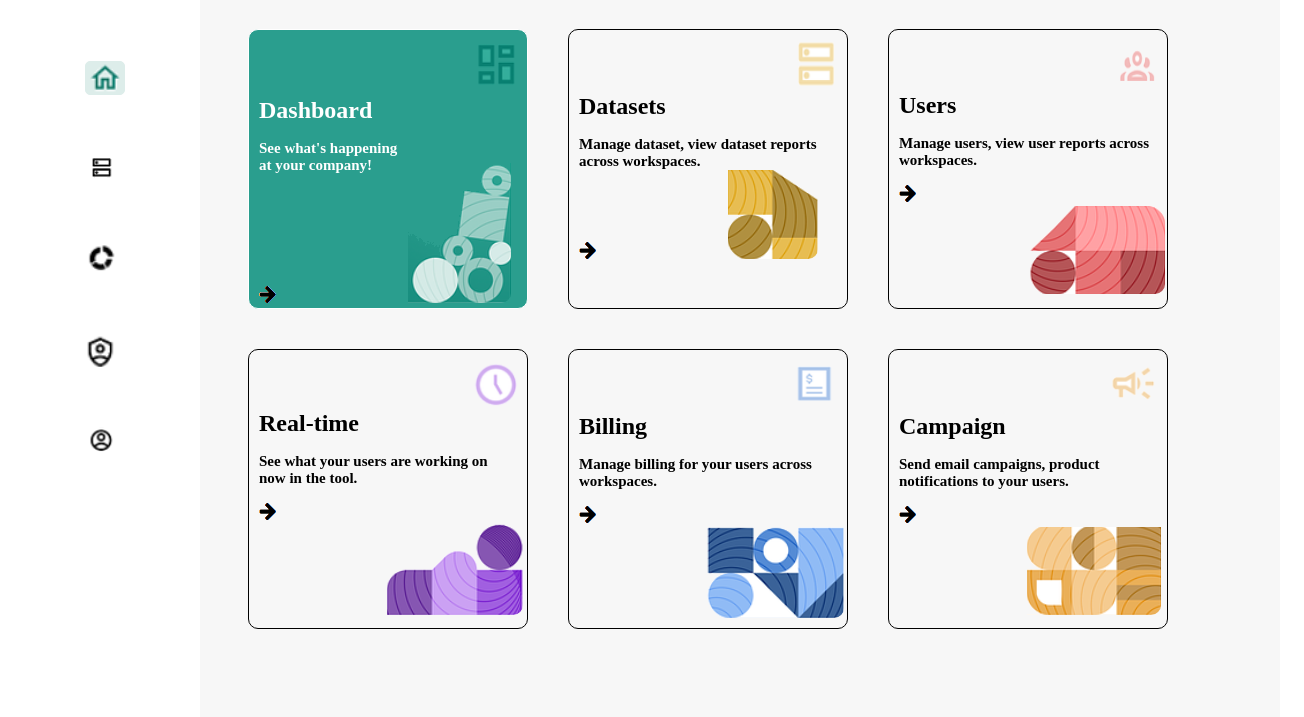
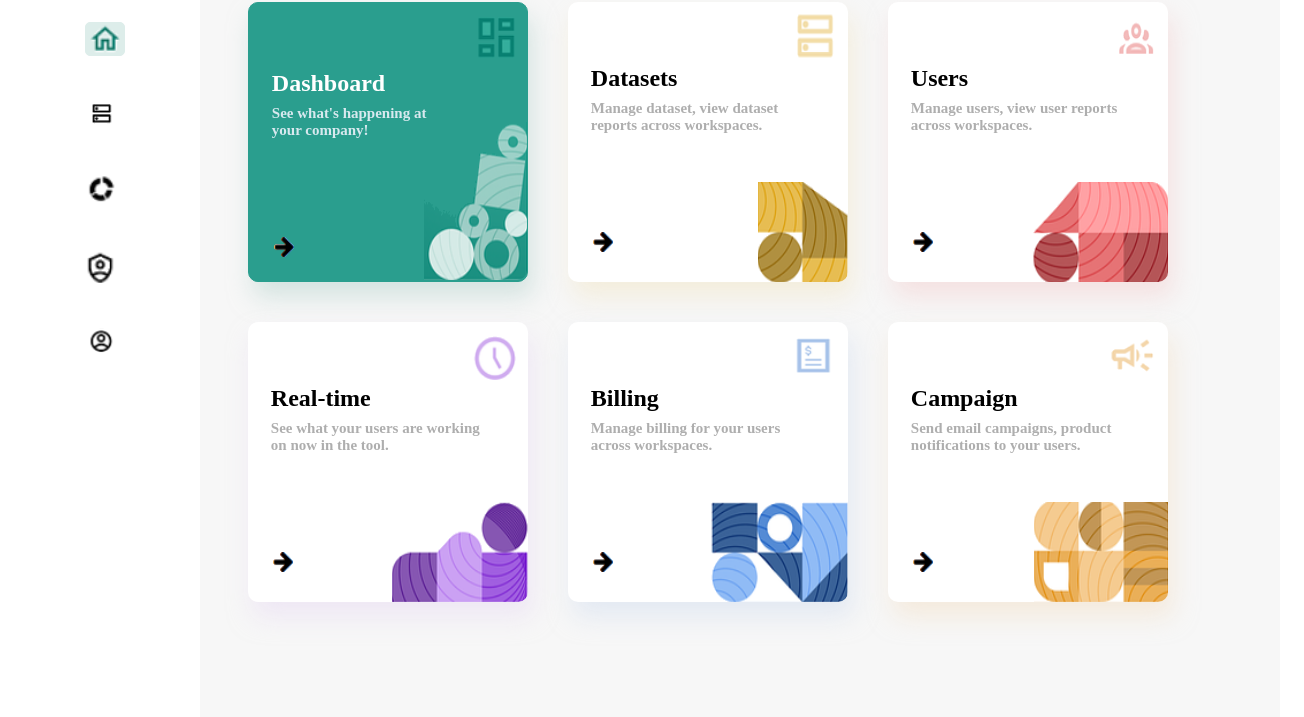
Before and after one commit to RasaZuk/good-morning, a website: page index.html in a window 1280 px wide. Shown: the part 83-800 px from the top of the page, 1304 px wide, since content can reach past the window. Drawn offline with Linux system fonts and the light colour scheme.

Commit message:
Good morning finito

```diff
--- a/css/main.css
+++ b/css/main.css
@@ -10,19 +10,17 @@ body {
     width: 100%;
     height: 800px;
     min-height: 100vh;
-
 }
 
 
 aside {
     width: 200px;
-
     display: flex;
     flex-direction: column;
 }
 
 .side-icons .logo {
-        margin-bottom: 2rem;
+    margin-bottom: 0.5rem;
 }
 
 
@@ -30,7 +28,7 @@ aside {
     display: flex;
     flex-direction: column;
     align-self: center;
-        gap: 60px;
+    gap: 45px;
     width: 70px;
     height: 50px;
     padding: 20px;
@@ -44,7 +42,6 @@ aside {
     border-radius: 5px;
     width: 40px;
     height: 40px;
-
 }
 
 
@@ -52,11 +49,11 @@ header {
     display: flex;
     width: 100%;
     height: 80px;
+    margin-left: 1.5rem;
 }
 
 
 .main-header {
-
     color: black;
     font-size: 30px;
     font-weight: 550;
@@ -83,8 +80,7 @@ main {
     display: flex;
     flex-wrap: wrap;
     gap: 40px;
-    margin: 2rem 3rem 0 3rem;
-
+    margin: 0.3rem 2rem 0 3rem;
 }
 
 
@@ -97,12 +93,47 @@ main {
     width: 280px;
     height: 280px;
     border-radius: 10px;
+    background-color: white;
+    border: none;
 }
+
+
+
+.main-box > .topright {
+    width: 50px;
+    height: 50px;
+    margin-left: 210px;
+}
+
+
+h2 {
+    display: flex;
+    flex-direction: column;
+    font-size: 1.5rem;
+    color: black;
+    margin: 0.2rem 0 0.5rem 0.8rem;
+}
+
+
+h3 {
+    font-size: 15px;
+    margin: 0.2rem 0.5rem 3rem 0.8rem;
+    color: rgb(174, 174, 174);
+    width: 85%;
+}
+
+
+.bottom {
+    display: flex;
+    justify-content: space-between;
+
+}
+
 
 .display>.first-box {
     background-color: rgb(42, 158, 142);
     padding: 10px;
-    border: 1px solid;
+    border: 1px solid rgb(42, 158, 142);
     width: 280px;
     height: 280px;
     border-radius: 10px;
@@ -110,57 +141,33 @@ main {
 }
 
 
-
-
-.main-box .topright {
-    width: 50px;
-    height: 50px;
-    margin-left: 210px;
-}
-
 .first-box .topright {
     width: 50px;
     height: 50px;
     margin-left: 210px;
 }
 
-h2 {
-    display: flex;
-    flex-direction: column;
-    font-size: 1.5rem;
-    color: black;
-    margin-top: 0.2rem;
+.first-box h2 {
+    color: white;
+    margin: 0.2rem 0 0.5rem 0.8rem;
 }
 
-.first-box h2 {
-    color: white;
+.first-box h3 {
+    color: rgb(216, 233, 239);
+    width: 60%;
 }
 
-
- h3 {
-    font-size: 15px;
-    margin-top: 1rem;
+.bottom>.rodykle {
+    width: 20px;
+    height: 20px;
+    margin: 50px 10px 20px 15px;
 }
 
-
-
-.bottom .rodykle {
-   margin-top: 1rem;
-   justify-content: space-around;
+.bottom > .pics {
+    border-radius: 0 0 10px 0;
+    margin: 0 -10px -10px 0;
 }
 
-
-.bottom .pics {
-    border-radius: 0 0 10px 0;
-    margin-left: 8rem;
-    align-content: flex-end;
-
+.first-box .bottom .pics {
+    margin: -65px -10px -3px 0;
 }
-
-.first-box .rodykle {
-    margin-top: 4rem;
-}
-
-.first-box .pics {
-    margin-top: -0.7rem;
-}
--- a/index.html
+++ b/index.html
@@ -32,11 +32,11 @@
 
 
         <section class="display">
-            <div class="first-box">
+            <div class="first-box" style="box-shadow: 5px 15px 25px rgba(179, 210, 204, 0.5);">
                 <img class="topright" src="/images/dashboard_ikona.png" alt="">
                 <div>
                     <h2>Dashboard</h2>
-                    <h3>See what's happening <br>at your company!</h3>
+                    <h3>See what's happening at your company!</h3>
                 </div>
                 <div class="bottom">
                     <img class="rodykle" src="./images/nauja_rodykle.png" alt="rodykle">
@@ -44,8 +44,8 @@
                 </div>
             </div>
 
-            <div class="main-box">
-                <img class="topright" src="./images/datasets_ikona.png" alt="">
+            <div class="main-box" style="box-shadow: 5px 15px 25px rgba(242, 229, 196, 0.5);">
+                <img class="topright" src=" ./images/datasets_ikona.png" alt="">
                 <div>
                     <h2>Datasets</h2>
                     <h3>Manage dataset, view dataset reports across workspaces.</h3>
@@ -56,7 +56,7 @@
                 </div>
             </div>
 
-            <div class="main-box">
+            <div class="main-box" style="box-shadow: 5px 15px 25px rgba(243, 206, 205, 0.5);">
                 <img class="topright" src="/images/users_ikona.png" alt="">
                 <div>
                     <h2>Users</h2>
@@ -69,7 +69,7 @@
             </div>
 
 
-            <div class="main-box">
+            <div class="main-box" style="box-shadow: 5px 15px 25px rgba(232, 218, 243, 0.5);">
                 <img class="topright" src="./images/real_ikona.png" alt="">
                 <div>
                     <h2>Real-time</h2>
@@ -81,7 +81,7 @@
                 </div>
             </div>
 
-            <div class="main-box">
+            <div class="main-box" style="box-shadow: 5px 15px 25px rgba(210, 222, 240, 0.5);">
                 <img class="topright" src="./images/billing_ikona.png" alt="">
                 <div>
                     <h2>Billing</h2>
@@ -93,7 +93,7 @@
                 </div>
             </div>
 
-            <div class="main-box">
+            <div class="main-box" style="box-shadow: 5px 15px 25px rgba(243, 224, 198, 0.5);">
                 <img class="topright" src="./images/campaign_ikona.png" alt="">
                 <div>
                     <h2>Campaign</h2>
```
Lines whose indentation alone changed are shown as unchanged.
